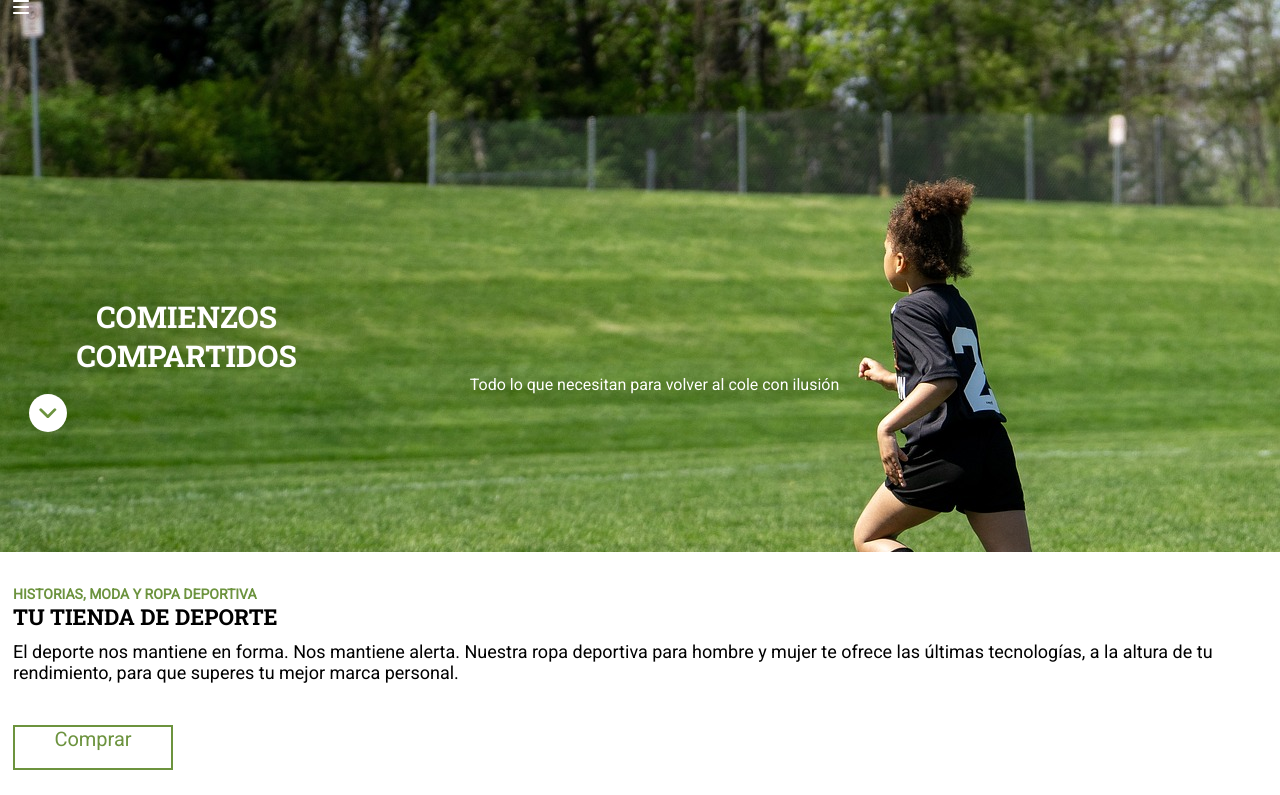
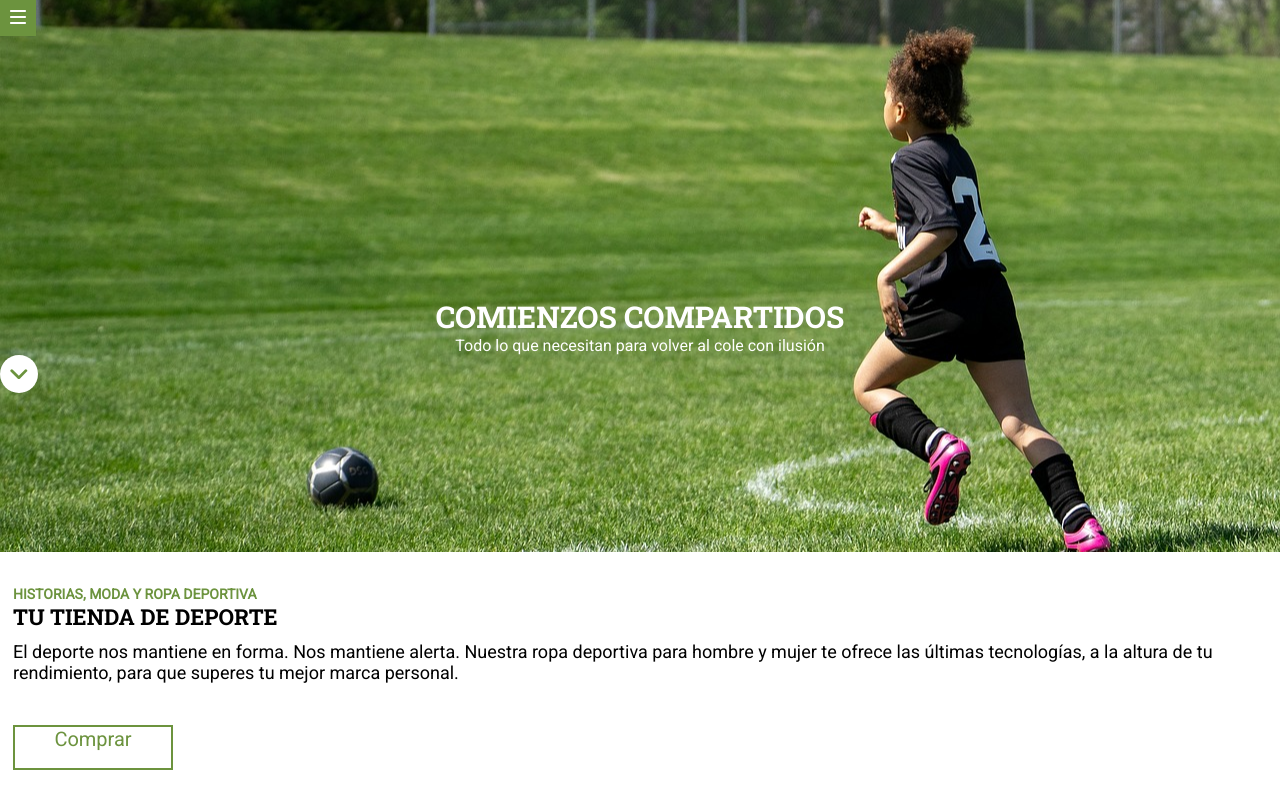
Before and after one commit to cristinanico/modulo-1-evaluacion-final-cristinanico, a website: page public/index.html in a window 1280 px wide. Shown: the top 795 px of the page. Drawn offline with Linux system fonts and the light colour scheme.

Commit message:
working header

```diff
--- a/public/index.html
+++ b/public/index.html
@@ -16,26 +16,21 @@
 </head>
 <body>
     <header class="header">
-        <nav class="header__nav">
-            <?xml version="1.0" encoding="UTF-8"?>
-            <svg width="16px" height="14px" viewBox="0 0 16 14" version="1.1" xmlns="http://www.w3.org/2000/svg" xmlns:xlink="http://www.w3.org/1999/xlink">
-                <!-- Generator: Sketch 48.2 (47327) - http://www.bohemiancoding.com/sketch -->
-                <title>ico-menu</title>
-                <desc>Created with Sketch.</desc>
-                <defs></defs>
-                <g id="Menú" stroke="none" stroke-width="1" fill="none" fill-rule="evenodd" transform="translate(-14.000000, -15.000000)">
-                    <g id="menu" fill="#FFFFFF" fill-rule="nonzero">
-                        <path d="M29,21 C29.6,21 30,21.4 30,22 C30,22.6 29.6,23 29,23 L15,23 C14.4,23 14,22.6 14,22 C14,21.4 14.4,21 15,21 L29,21 Z M15,17 C14.4,17 14,16.6 14,16 C14,15.4 14.4,15 15,15 L29,15 C29.6,15 30,15.4 30,16 C30,16.6 29.6,17 29,17 L15,17 Z M29,27 C29.6,27 30,27.4 30,28 C30,28.6 29.6,29 29,29 L15,29 C14.4,29 14,28.6 14,28 C14,27.4 14.4,27 15,27 L29,27 Z" id="ico-menu"></path>
-                    </g>
-                </g>
-            </svg>
+        <div class="header__static">
+        <nav class="header__nav-icon">
+            <a href="https://adalab.es/">
+            <img src="./assets/images/ico-menu.svg" alt="Menú">
+             </a>
         </nav>
+        </div>
         <div class="header__hero">
             <h1 class="header__hero-h1">comienzos compartidos</h1>
             <p class="header__hero-p">Todo lo que necesitan para volver al cole con ilusión</p>
+         <div>
             <nav class="header__hero-button">
                 <img src="./assets/images/ico-scroll-down.svg">
             </nav>
+        </div>
         </div>
     </header>
     <main class="hero">
--- a/src/scss/main.scss
+++ b/src/scss/main.scss
@@ -7,12 +7,22 @@
     background-size: cover;
     width: 100%;
     height: 55.2rem;
-    padding-left: 1.3rem;
+    background-position: right;
+}
+
+    .header__static {
+        position: fixed;
+        top: 0;
+        left: 0;
+        z-index: 100;
+    }
 
     .header__nav-icon {
         background-color: $verdemoss-green;
-        width: 3.6rem;
-        height: 3.6rem;
+        padding: 1rem;
+        justify-content: center;
+        align-items: center;
+        width: 100%;
     }
 
     .header__hero{
@@ -30,11 +40,20 @@
             text-transform: uppercase;
             font-size: 3rem;
             width: 31.52rem;
+            justify-content: center;
+            align-items: center;
+            width: 100%;
+            flex-direction: column;
         }
 
         .header__hero-p {
             font-family: $robotoRegular;
             font-size: 1.6rem;
+            justify-content: center;
+            align-items: center;
+            text-align: center;
+            width: 100%;
+            flex-direction: column;
         }
 
         .header__hero-button {
@@ -46,14 +65,16 @@
             height: 3.8rem;
             border-radius: 50% 50%;
         }
-}
+
 
 .hero {
-    padding-left: 1.3rem;
     display: flex;
     flex-direction: column;
     text-align: left;
 
+        .hero__firstsection{
+            padding-left: 1.3rem;
+        }
             .hero__firstsection-h2 {
                 text-transform: uppercase;
                 color: $verdemoss-green;
```
Also changed, not shown: src/html/index.html (+8 -2 lines), public/assets/css/main.css, 1 other file. Lines whose indentation alone changed are shown as unchanged.
